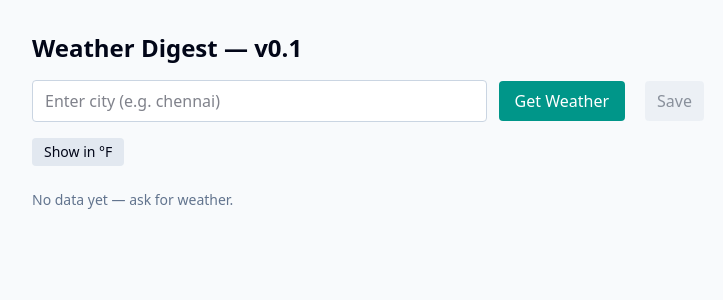
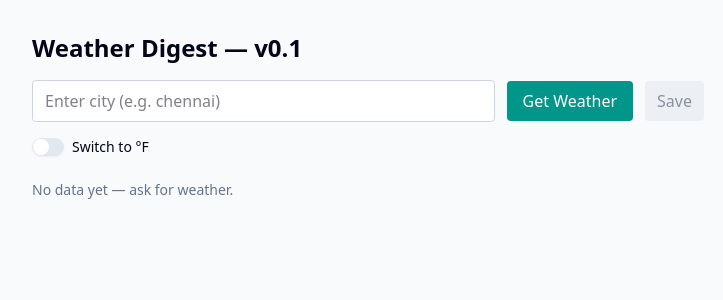
Before and after one commit to sriram651/weather-cli, a Next.js app in the folder frontend/: page / in a window 1280 px wide. Shown: the top 300 px of the page, without its empty margins (272-995 px from the left). Built offline with nearby package versions, Linux system fonts and the light colour scheme.

Commit message:
frontend(ui): add unit toggle (°C/°F) and wire WeatherCard

```diff
--- a/frontend/package.json
+++ b/frontend/package.json
@@ -9,7 +9,9 @@
     "lint": "eslint"
   },
   "dependencies": {
+    "@radix-ui/react-label": "^2.1.7",
     "@radix-ui/react-slot": "^1.2.3",
+    "@radix-ui/react-switch": "^1.2.6",
     "class-variance-authority": "^0.7.1",
     "clsx": "^2.1.1",
     "lucide-react": "^0.544.0",
--- a/frontend/src/app/page.tsx
+++ b/frontend/src/app/page.tsx
@@ -5,6 +5,8 @@
 import Favorites from "@/components/Favourites"
 import { Skeleton } from "@/components/ui/skeleton"
 import WeatherCard from "@/components/WeatherCard"
+import { Switch } from "@/components/ui/switch"
+import { Label } from "@/components/ui/label"
 
 const FAVORITES_KEY = "weather:favorites"
 const FAVORITES_LIMIT = 5
@@ -119,14 +121,14 @@
 						disabled={loading}
 						className="px-4 py-2 rounded bg-teal-600 text-white cursor-pointer hover:opacity-90 disabled:opacity-60 disabled:cursor-default"
 					>
-						{loading ? "Loading..." : "Get Weather"}
+						{loading ? "Forecasting..." : "Get Weather"}
 					</button>
 					{/* Save button only visible when we have data */}
 					<button
 						type="button"
 						onClick={() => data && addFavorite(data.city)}
 						disabled={!data}
-						className="px-3 py-2 rounded bg-slate-200 dark:bg-slate-700 text-slate-800 dark:text-slate-100 disabled:opacity-50 ml-2"
+						className="px-3 py-2 rounded bg-slate-200 dark:bg-slate-700 text-slate-800 dark:text-slate-100 disabled:opacity-50"
 					>
 						Save
 					</button>
@@ -138,16 +140,16 @@
 					onRemove={(c) => removeFavorite(c)}
 				/>
 
-				<div className="mt-4 flex gap-2">
-					<button
-						type="button"
-						onClick={() => setUnit(unit === "C" ? "F" : "C")}
-						className="px-3 py-1 rounded bg-slate-200 dark:bg-slate-700 text-sm"
-					>
-						Show in °{unit === "C" ? "F" : "C"}
-					</button>
+				<div className="mt-4 ml-auto flex items-center space-x-2">
+					<Switch
+						id="celcius-fahrenheit"
+						checked={unit === "F"}
+						onCheckedChange={(value) => setUnit(value ? "F" : "C")}
+					/>
+					<Label htmlFor="celcius-fahrenheit">
+						Switch to °{unit === "C" ? "F" : "C"}
+					</Label>
 				</div>
-
 
 				<div className="mt-6">
 					{loading && (
--- /dev/null
+++ b/frontend/src/components/ui/label.tsx
@@ -0,0 +1,24 @@
+"use client"
+
+import * as React from "react"
+import * as LabelPrimitive from "@radix-ui/react-label"
+
+import { cn } from "@/lib/utils"
+
+function Label({
+    className,
+    ...props
+}: React.ComponentProps<typeof LabelPrimitive.Root>) {
+    return (
+        <LabelPrimitive.Root
+            data-slot="label"
+            className={cn(
+                "flex items-center gap-2 text-sm leading-none font-medium select-none group-data-[disabled=true]:pointer-events-none group-data-[disabled=true]:opacity-50 peer-disabled:cursor-not-allowed peer-disabled:opacity-50",
+                className
+            )}
+            {...props}
+        />
+    )
+}
+
+export { Label }
--- /dev/null
+++ b/frontend/src/components/ui/switch.tsx
@@ -0,0 +1,31 @@
+"use client"
+
+import * as React from "react"
+import * as SwitchPrimitive from "@radix-ui/react-switch"
+
+import { cn } from "@/lib/utils"
+
+function Switch({
+	className,
+	...props
+}: React.ComponentProps<typeof SwitchPrimitive.Root>) {
+	return (
+		<SwitchPrimitive.Root
+			data-slot="switch"
+			className={cn(
+				"peer data-[state=checked]:bg-primary data-[state=unchecked]:bg-input focus-visible:border-ring focus-visible:ring-ring/50 dark:data-[state=unchecked]:bg-input/80 inline-flex h-[1.15rem] w-8 shrink-0 items-center rounded-full border border-transparent shadow-xs transition-all outline-none focus-visible:ring-[3px] disabled:cursor-not-allowed disabled:opacity-50",
+				className
+			)}
+			{...props}
+		>
+			<SwitchPrimitive.Thumb
+				data-slot="switch-thumb"
+				className={cn(
+					"bg-background dark:data-[state=unchecked]:bg-foreground dark:data-[state=checked]:bg-primary-foreground pointer-events-none block size-4 rounded-full ring-0 transition-transform data-[state=checked]:translate-x-[calc(100%-2px)] data-[state=unchecked]:translate-x-0"
+				)}
+			/>
+		</SwitchPrimitive.Root>
+	)
+}
+
+export { Switch }
```
Also changed, not shown: 1 other file (tests, documents, lock files or other folders).
